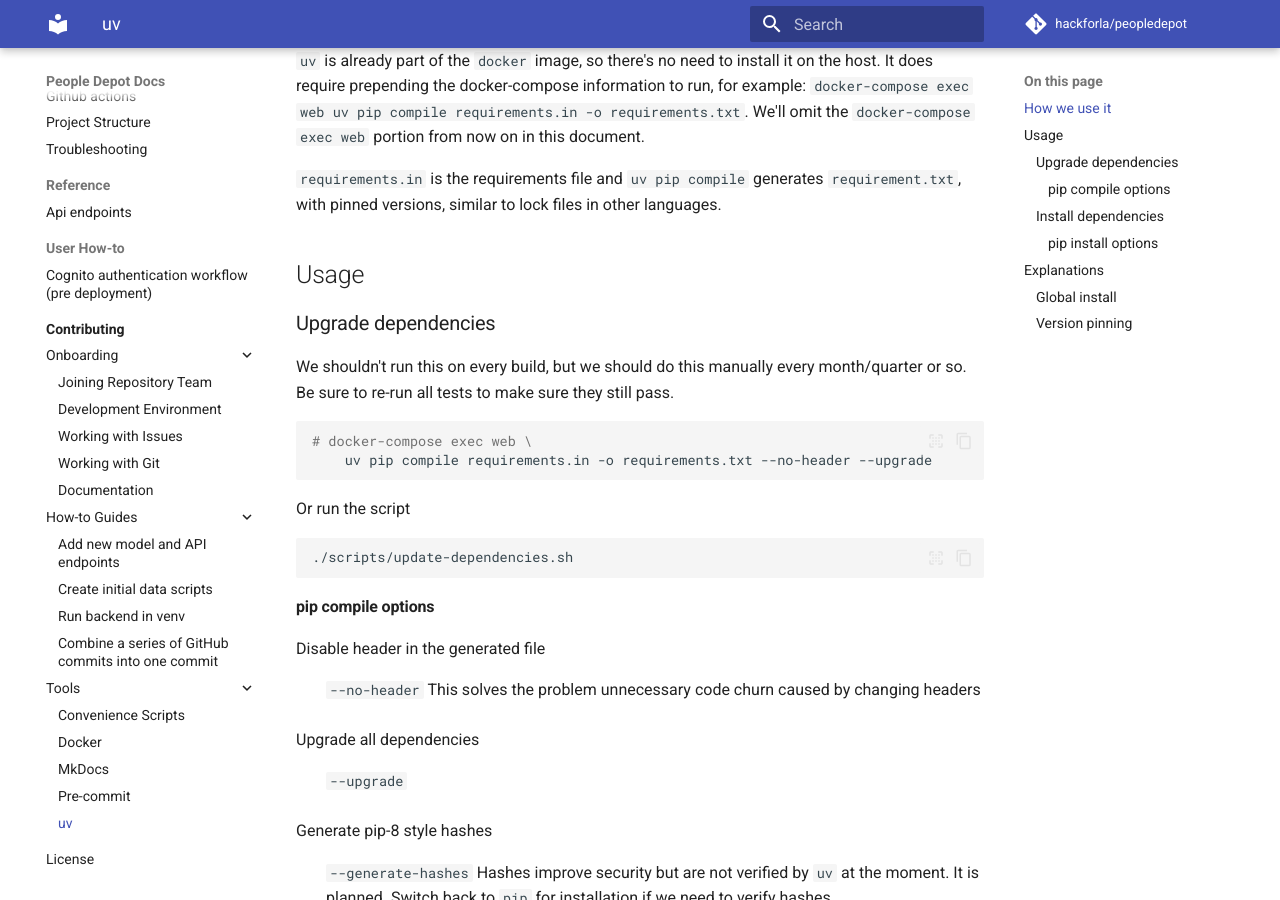
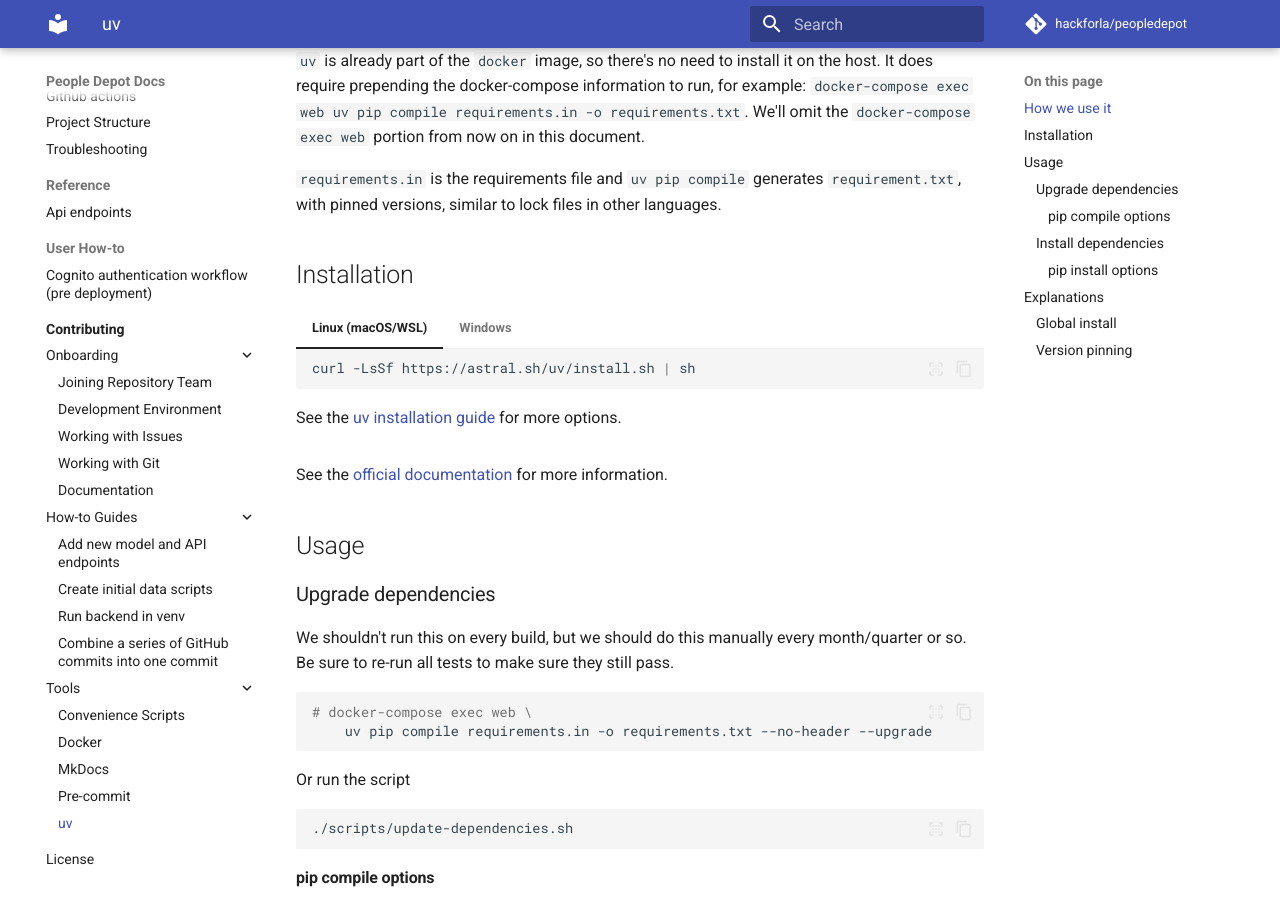
Before and after one commit to hackforla/peopledepot, an MkDocs documentation site: the page built from docs/contributing/tools/uv.md, in a window 1280 px wide and 900 px high, scrolled down 367 px. Built offline with MkDocs 1.6.1 and Material for MkDocs 9.7.7, drawn with Linux system fonts in a browser that asks for light colours; comment, search, counter and statistics services are not loaded.

````diff
--- a/docs/contributing/tools/uv.md
+++ b/docs/contributing/tools/uv.md
@@ -9,6 +9,24 @@
 `uv` is already part of the `docker` image, so there's no need to install it on the host. It does require prepending the docker-compose information to run, for example: `docker-compose exec web uv pip compile requirements.in -o requirements.txt`. We'll omit the `docker-compose exec web` portion from now on in this document.
 
 `requirements.in` is the requirements file and `uv pip compile` generates `requirement.txt`, with pinned versions, similar to lock files in other languages.
+
+## Installation
+
+=== "Linux (macOS/WSL)"
+
+    ```bash
+    curl -LsSf https://astral.sh/uv/install.sh | sh
+    ```
+
+    See the [uv installation guide](https://docs.astral.sh/uv/getting-started/installation/#__tabbed_1_1) for more options.
+
+=== "Windows"
+
+    We recommend using WSL for windows since it's a Linux environment. WSL provides a Linux-compatible environment that can prevent common errors during script execution.
+
+    Here's [how to install uv on Windows](https://docs.astral.sh/uv/getting-started/installation/#__tabbed_1_2).
+
+See the [official documentation](https://docs.astral.sh/uv/getting-started/installation/) for more information.
 
 ## Usage
 
````
Also changed, not shown: docs/contributing/tools/pre-commit.md (+4 -2 lines).
